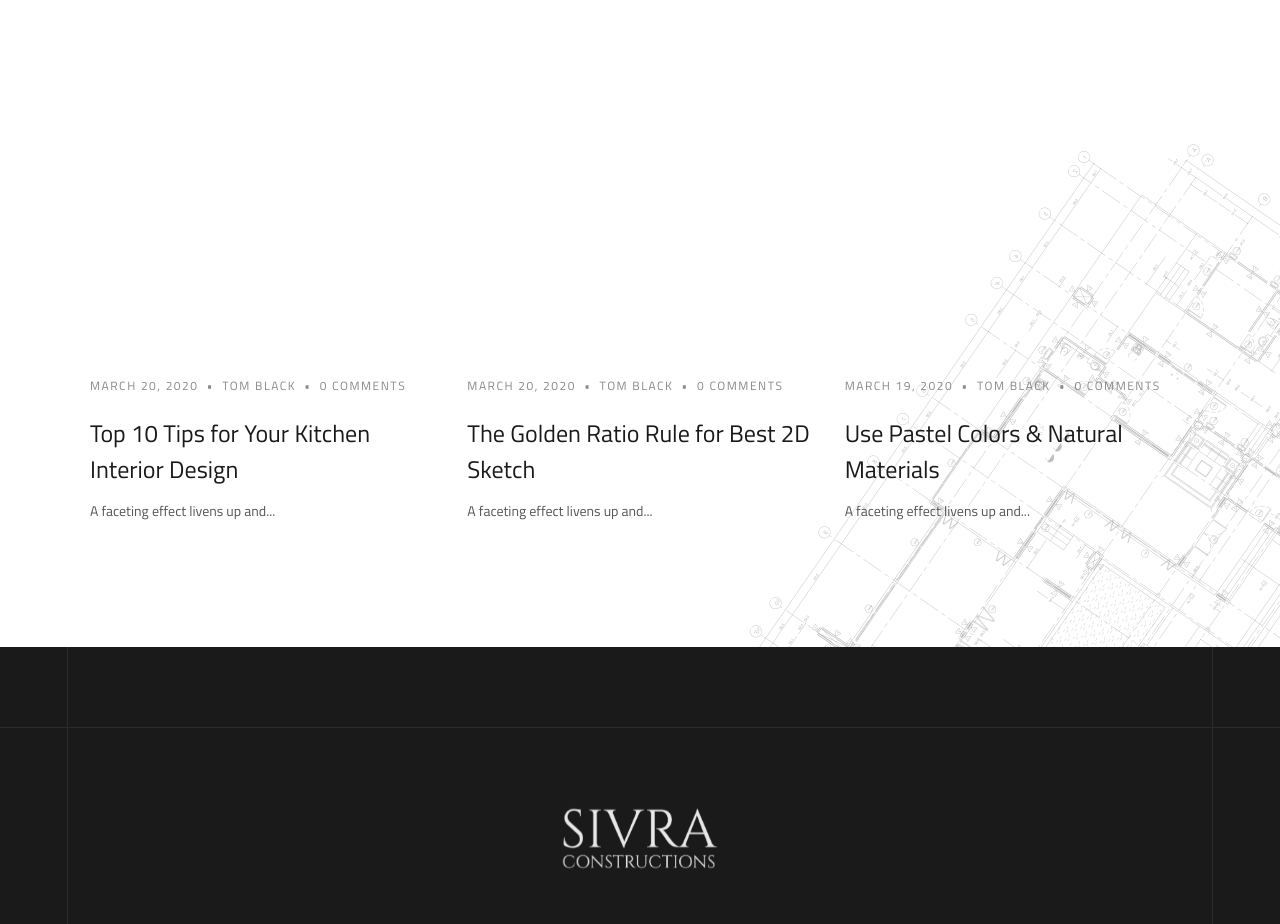
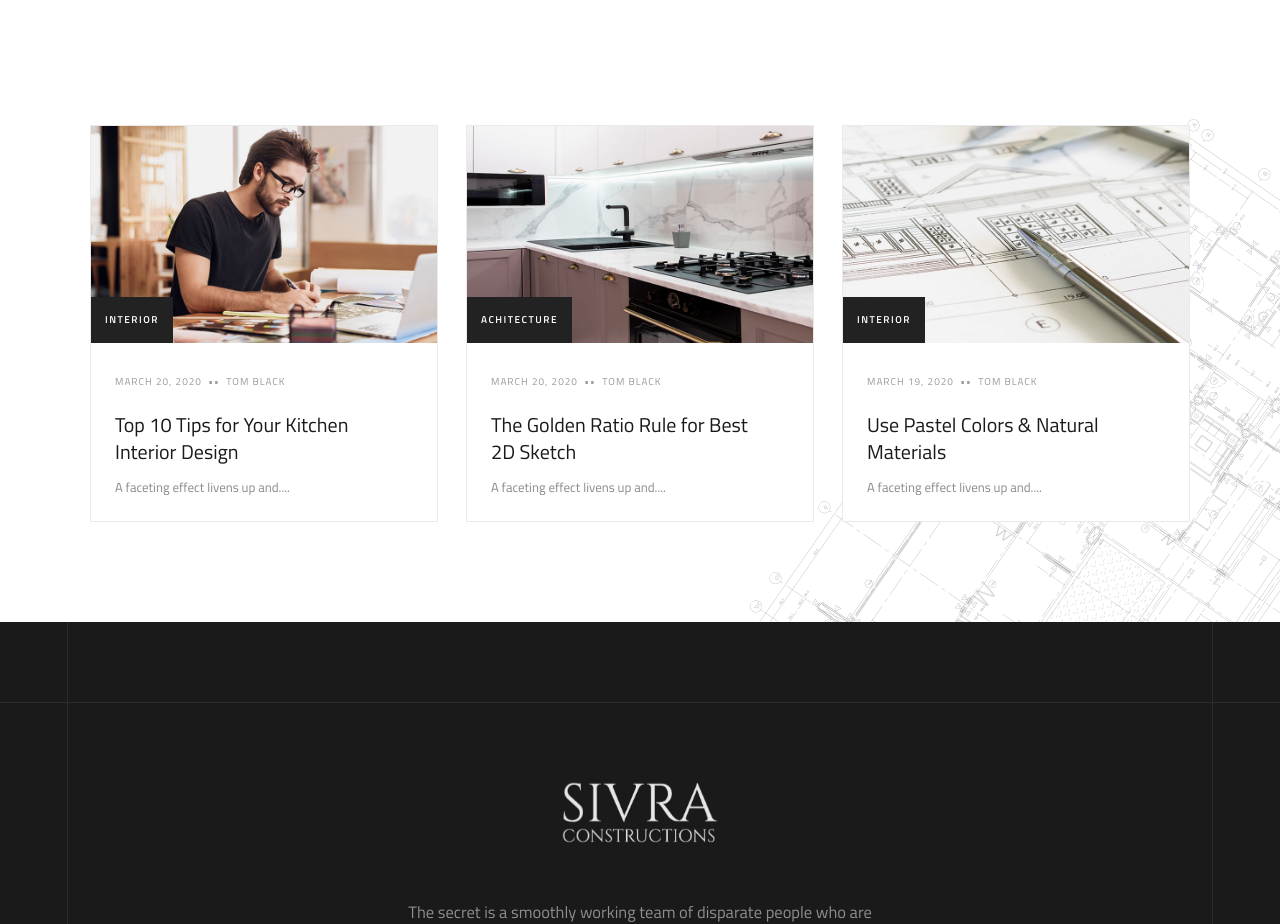
Before and after one commit to Kalandhar01/Siva_con, a Next.js app: page / in a window 1280 px wide. Shown: the part 5880-6804 px from the top of the page. Built offline with nearby package versions, Linux system fonts and the light colour scheme.

Commit message:
feat: rebuild blog section per reference spec

```diff
--- a/src/components/Blog.tsx
+++ b/src/components/Blog.tsx
@@ -1,5 +1,13 @@
 import Image from "next/image";
 import { posts } from "@/lib/site-data";
+
+const titleLines = [
+  ["Top 10 Tips for Your Kitchen", "Interior Design"],
+  ["The Golden Ratio Rule for Best", "2D Sketch"],
+  ["Use Pastel Colors & Natural", "Materials"],
+];
+
+const badgeLabels = ["INTERIOR", "ACHITECTURE", "INTERIOR"];
 
 export default function Blog() {
   return (
@@ -22,86 +30,140 @@ export default function Blog() {
             <span
               style={{
                 fontFamily: '"Titillium Web", sans-serif',
-                fontSize: 14,
+                fontSize: 11,
                 fontWeight: 600,
                 textTransform: "uppercase",
-                letterSpacing: "0.1em",
-                color: "#9F9E9E",
+                letterSpacing: "0.15em",
+                color: "#888888",
               }}
             >
-              [ Our Blog ]
+              [ OUR BLOG ]
             </span>
-            <h2 className="section-title" style={{ marginTop: 18, fontSize: 42, fontWeight: 400 }}>
+            <h2
+              className="section-title"
+              style={{
+                marginTop: 18,
+                fontSize: 42,
+                fontWeight: 400,
+                fontFamily: '"Titillium Web", sans-serif',
+              }}
+            >
               Read Our Latest News
             </h2>
             <div className="dot-sep" style={{ marginTop: 22 }} />
           </div>
-          <div className="reveal">
-            <a href="#" className="btn">
-              View All
+          <div className="reveal" style={{ position: "relative", display: "inline-block" }}>
+            <span
+              style={{
+                position: "absolute",
+                top: 6,
+                left: 6,
+                width: "100%",
+                height: "100%",
+                border: "1px solid #CCCCCC",
+                zIndex: 0,
+              }}
+            />
+            <a
+              href="#"
+              style={{
+                position: "relative",
+                zIndex: 1,
+                display: "inline-flex",
+                alignItems: "center",
+                justifyContent: "center",
+                background: "#1E1E1E",
+                color: "#ffffff",
+                border: "1px solid #1E1E1E",
+                padding: "10px 22px",
+                fontSize: 11,
+                fontWeight: 600,
+                textTransform: "uppercase",
+                letterSpacing: "0.15em",
+                fontFamily: '"Titillium Web", sans-serif',
+                textDecoration: "none",
+              }}
+            >
+              VIEW ALL
             </a>
           </div>
         </div>
 
-        <div className="grid grid-cols-1 md:grid-cols-2 lg:grid-cols-3 gap-8" style={{ marginTop: 60 }}>
-          {posts.map((p) => (
-            <article key={p.title} className="blog-card" data-reveal>
-              <div className="reveal" style={{ overflow: "hidden", position: "relative" }}>
-                <a href="#" style={{ display: "block", overflow: "hidden" }}>
+        <div className="grid grid-cols-1 md:grid-cols-2 lg:grid-cols-3 gap-7" style={{ marginTop: 60 }}>
+          {posts.map((p, i) => (
+            <article
+              key={p.title}
+              className="blog-card"
+              data-reveal
+              style={{
+                background: "#FFFFFF",
+                border: "1px solid #EAEAEA",
+                overflow: "hidden",
+              }}
+            >
+              <div style={{ position: "relative", overflow: "hidden", aspectRatio: "16 / 10" }}>
+                <a href="#" style={{ display: "block", width: "100%", height: "100%" }}>
                   <Image
                     src={p.image}
                     alt={p.title}
                     width={790}
                     height={510}
-                    className="blog-img w-full h-auto"
-                    style={{ display: "block" }}
+                    className="blog-img"
+                    style={{ display: "block", width: "100%", height: "100%", objectFit: "cover" }}
                   />
                 </a>
                 <span
                   style={{
                     position: "absolute",
-                    top: 20,
-                    left: 20,
-                    background: "#1a1a1a",
+                    bottom: 0,
+                    left: 0,
+                    background: "#222222",
                     color: "#ffffff",
                     fontFamily: '"Titillium Web", sans-serif',
-                    fontSize: 11,
+                    fontSize: 10,
                     fontWeight: 600,
                     textTransform: "uppercase",
-                    letterSpacing: "2px",
+                    letterSpacing: "0.15em",
                     padding: "8px 14px",
                   }}
                 >
-                  {p.category}
+                  {badgeLabels[i]}
                 </span>
               </div>
-              <div style={{ padding: "24px 0" }}>
+              <div style={{ padding: "24px" }}>
                 <div
                   style={{
                     fontFamily: '"Titillium Web", sans-serif',
-                    fontSize: 12,
-                    color: "#888888",
+                    fontSize: 10,
+                    color: "#999999",
                     textTransform: "uppercase",
-                    letterSpacing: "1.5px",
+                    letterSpacing: "0.1em",
                     marginBottom: 14,
                   }}
                 >
-                  {p.date} &nbsp;•&nbsp; {p.author} &nbsp;•&nbsp; 0 Comments
+                  {p.date.toUpperCase()} &nbsp;••&nbsp; {p.author.toUpperCase()}
                 </div>
                 <h4
                   style={{
                     fontFamily: '"Titillium Web", sans-serif',
-                    fontSize: 24,
+                    fontSize: 20,
                     fontWeight: 400,
-                    color: "#1a1a1a",
-                    lineHeight: "36px",
+                    color: "#1A1A1A",
+                    lineHeight: 1.35,
                     marginBottom: 12,
                   }}
                 >
-                  <a href="#" className="hover:opacity-70 transition-opacity">{p.title}</a>
+                  <a href="#" className="hover:opacity-70 transition-opacity" style={{ textDecoration: "none", color: "inherit" }}>
+                    {titleLines[i].map((line, j) => (
+                      <span key={j}>
+                        {line}
+                        {j < titleLines[i].length - 1 && <br />}
+                      </span>
+                    ))}
+                  </a>
                 </h4>
-                <p style={{ fontSize: 14, lineHeight: "24px", color: "#555555" }}>
-                  A faceting effect livens up and...
+                <p style={{ fontSize: 13, lineHeight: "20px", color: "#888888", fontFamily: '"Titillium Web", sans-serif' }}>
+                  A faceting effect livens up and....
                 </p>
               </div>
             </article>
```
